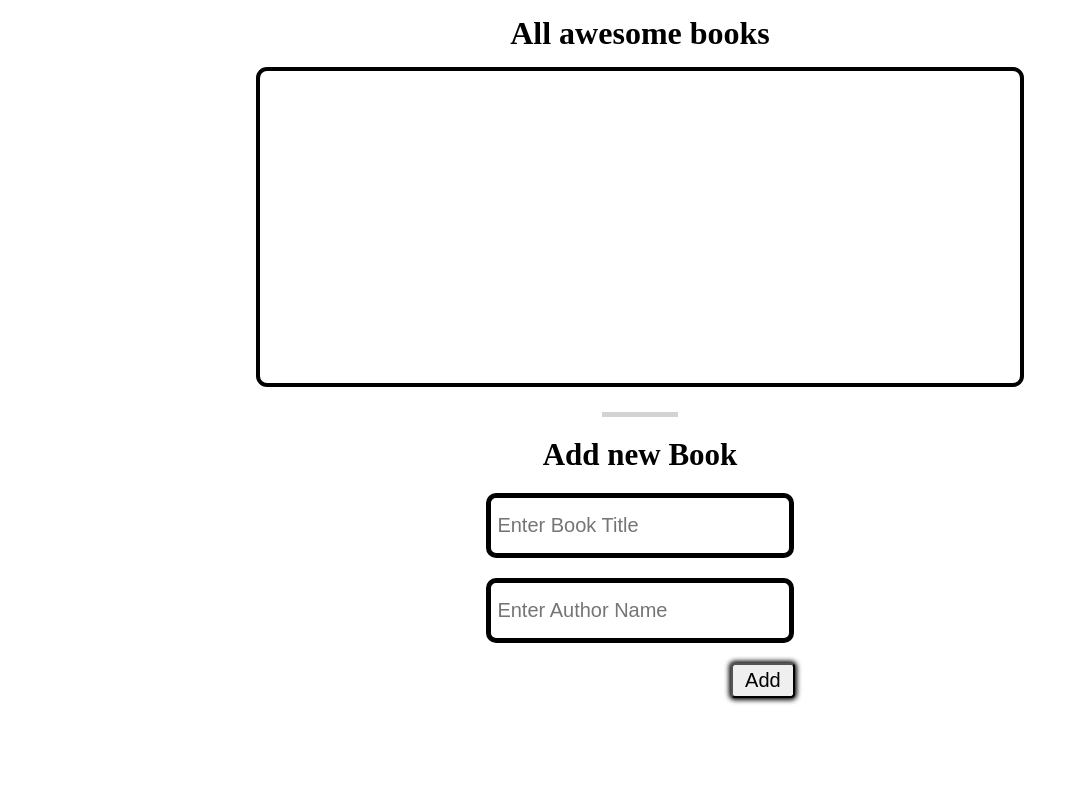
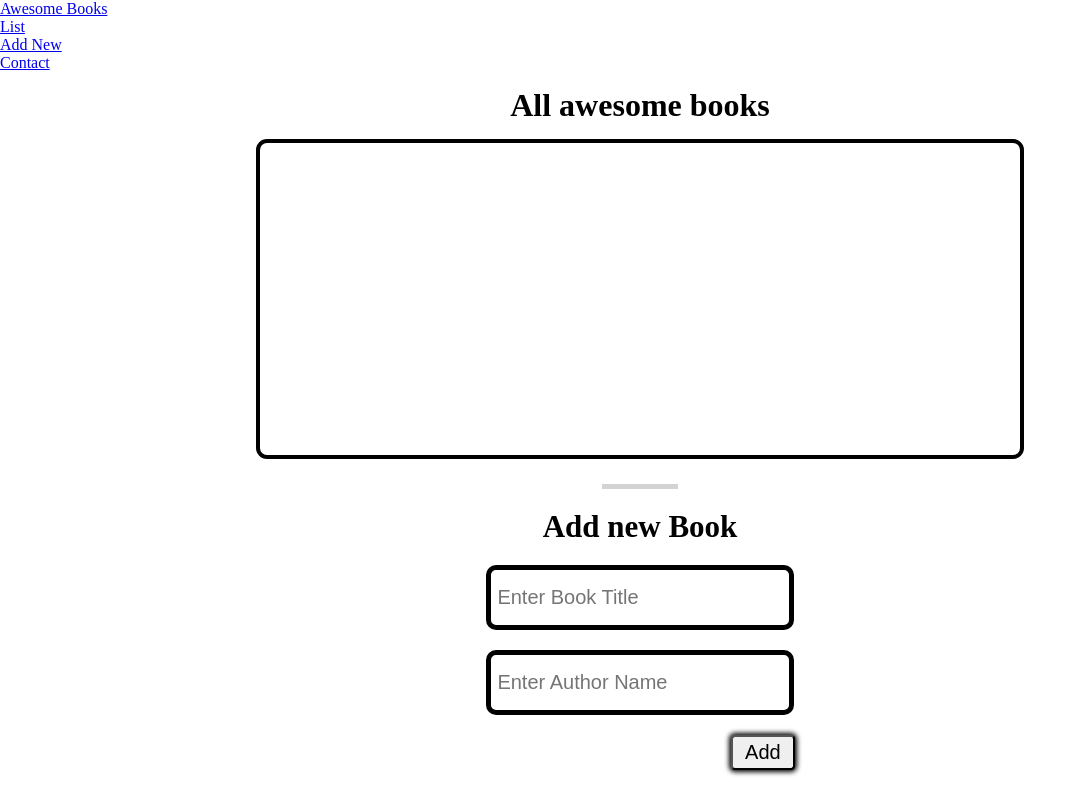
Before and after one commit to hamzaw9/bookListManager, a website: page index.html in a window 1280 px wide. Shown: the whole page, without its empty margins (0-1087 px from the left). Drawn offline with Linux system fonts and the light colour scheme.

Commit message:
Add logo and nav links in header section

```diff
--- a/index.html
+++ b/index.html
@@ -7,6 +7,16 @@
     <title>Book List Manager</title>
   </head>
   <body>
+    <header>
+      <nav>
+        <a class="logo" href="#">Awesome Books</a>
+        <ul class="nav-links">
+          <li><a href="#book-list">List</a></li>
+          <li><a href="#add-new-book">Add New</a></li>
+          <li><a href="#contact">Contact</a></li>
+        </ul>
+      </nav>
+    </header>
     <h1>All awesome books</h1>
 
     <section id="book-list"></section>
```
